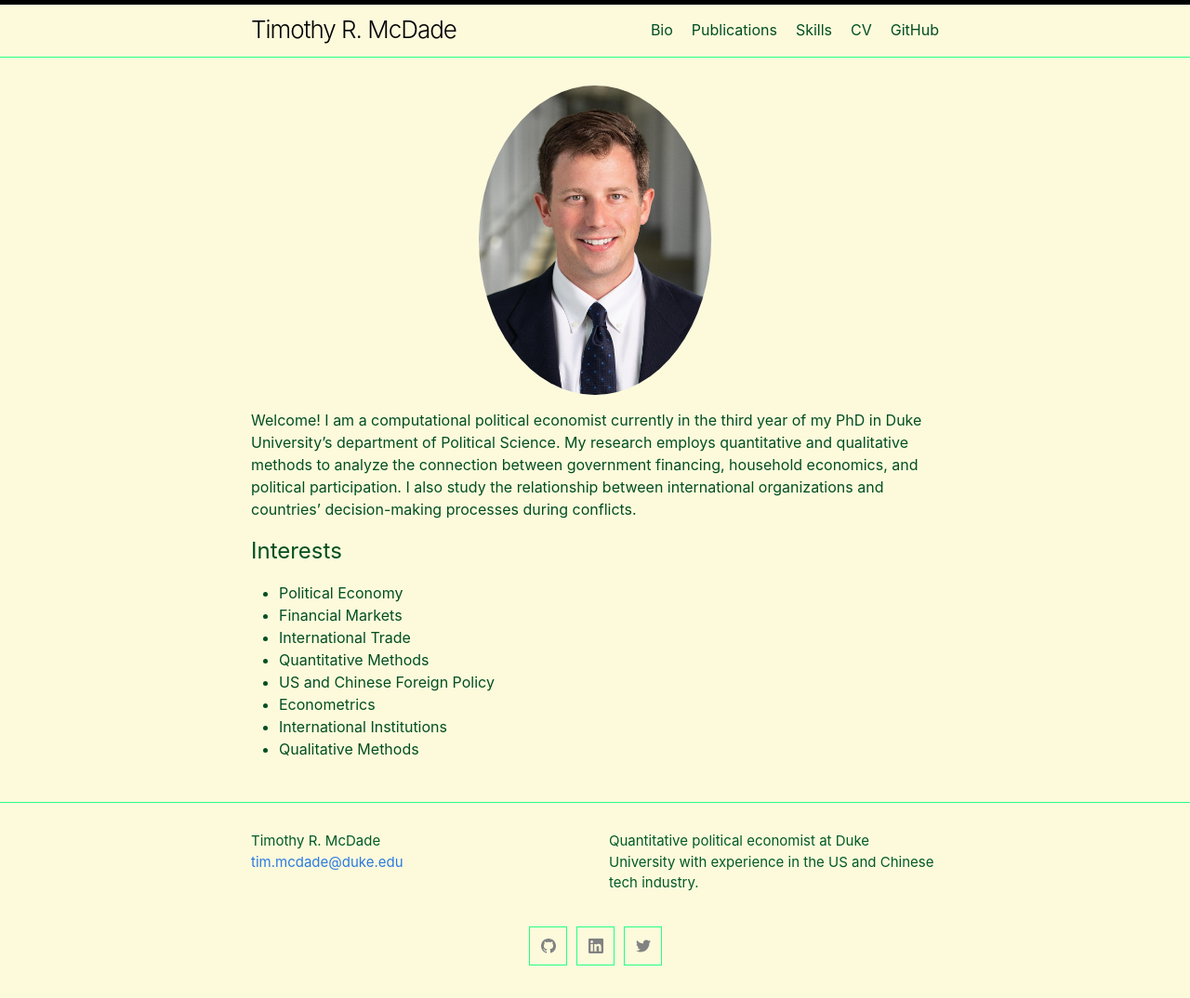
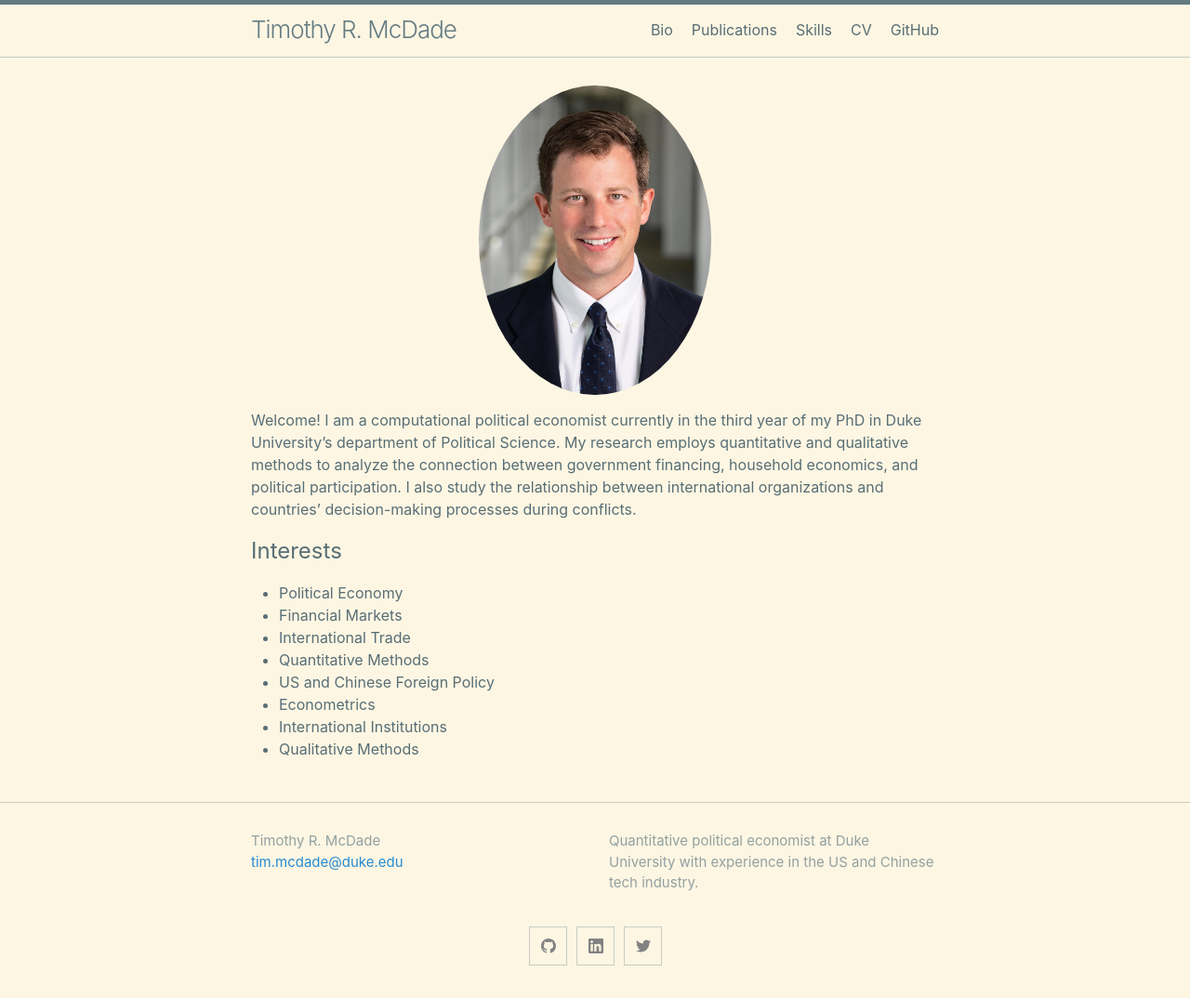
Before and after one commit to trmcdade/trmcdade.github.io, a Jekyll site: the page built from index.md, in a window 1280 px wide. Shown: the whole page at 93% size. Built offline with Jekyll 4.4.1, drawn with Linux system fonts in a browser that asks for light colours.

Commit message:
back to solarized

```diff
--- a/_config.yml
+++ b/_config.yml
@@ -51,8 +51,9 @@ plugins:
 
 minima:
   date_format: "%b %-d, %Y"
-  # skin: solarized
-  skin: tim_custom
+  skin: solarized
+  # skin: wm
+  # skin: duke
 
   # generate social links in footer
   social_links:
```
Also changed, not shown: _sass/minima/skins/wm.scss (renamed from _sass/minima/skins/tim_custom.scss).
